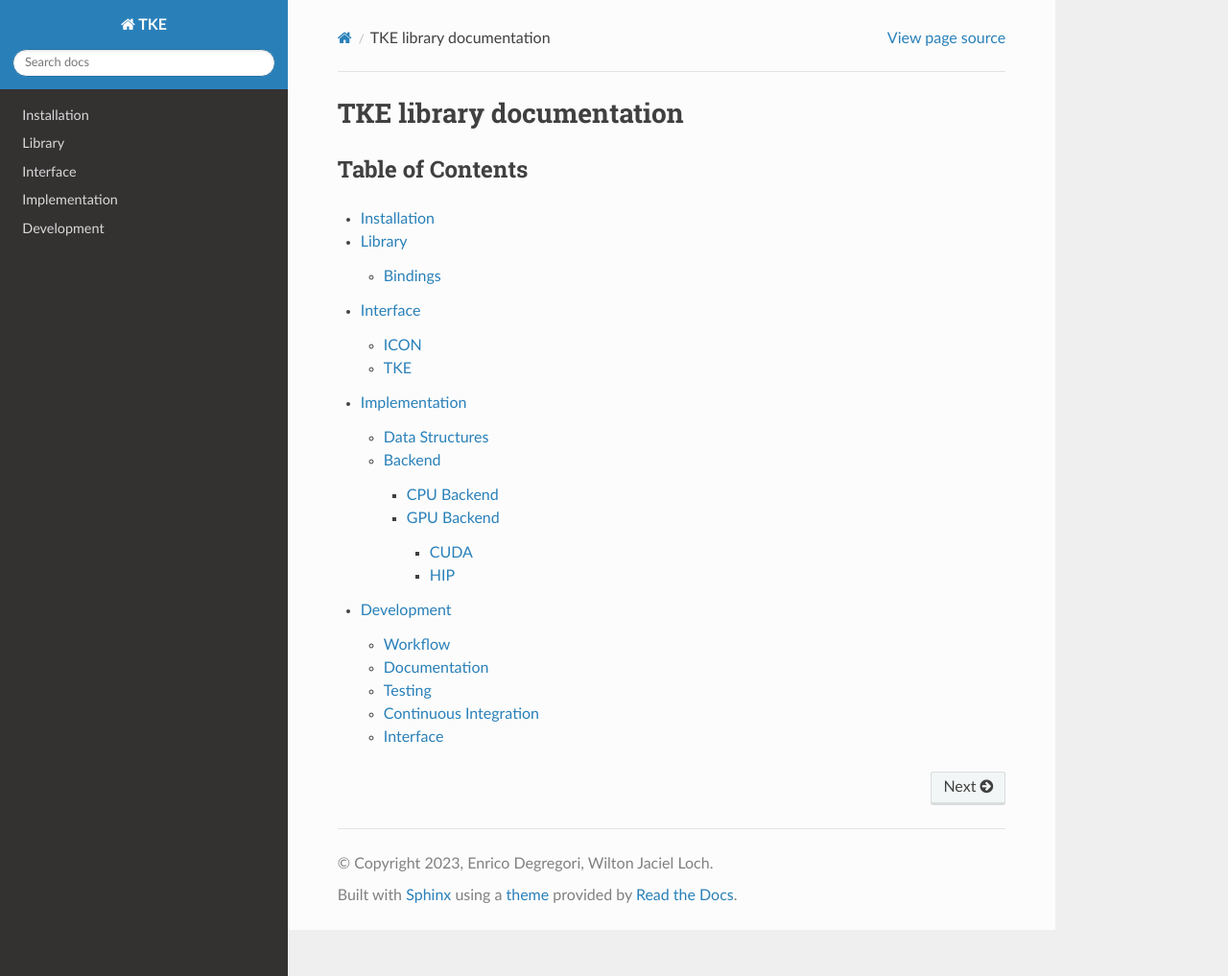
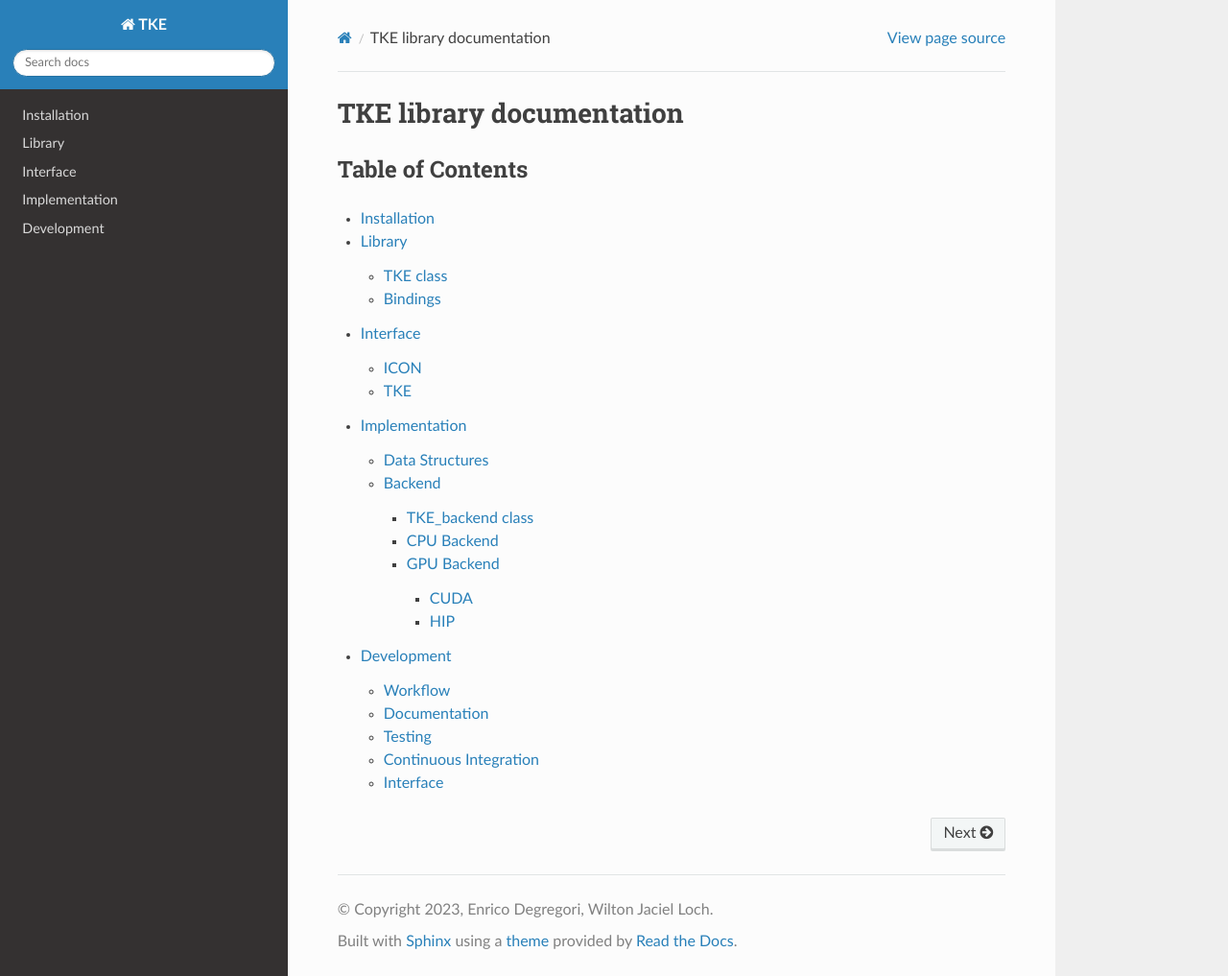
Before and after one commit to EnricoDeg/YAOP, a Sphinx documentation site: the page built from doc/source/index.rst, in a window 1280 px wide and 1017 px high. Shown: the whole window at 96% size. Built offline with Sphinx 7.4.7 and the Read the Docs theme 2.0.0, drawn with Linux system fonts in a browser that asks for light colours.

Commit message:
doc: doxygen documentation referenced in separate rst files

```diff
--- a/doc/source/backend.rst
+++ b/doc/source/backend.rst
@@ -5,11 +5,9 @@
 
 Info about the backend implementation.
 
-.. doxygenfile:: TKE_backend.hpp
-   :project: TKE
-
 .. toctree::
    :maxdepth: 2
 
+   cpp_doxygen_tke_backend
    backend_cpu
    backend_gpu
--- /dev/null
+++ b/doc/source/cpp_doxygen_tke.rst
@@ -0,0 +1,7 @@
+.. _cpp_doxygen_tke:
+
+TKE class
+=========
+
+.. doxygenfile:: TKE.hpp
+   :project: TKE
--- /dev/null
+++ b/doc/source/cpp_doxygen_tke_backend.rst
@@ -0,0 +1,7 @@
+.. _cpp_doxygen_tke_backend:
+
+TKE_backend class
+=================
+
+.. doxygenfile:: TKE_backend.hpp
+   :project: TKE
--- a/doc/source/library.rst
+++ b/doc/source/library.rst
@@ -13,10 +13,8 @@
 
 The library is written in C++ but C and Fortran interfaces are provided. The `examples` folder provides simple benchmarks of the vertical mixing scheme running standalone and with different drivers written in the supported languages.
 
-.. doxygenfile:: TKE.hpp
-   :project: TKE
-
 .. toctree::
    :maxdepth: 2
 
+   cpp_doxygen_tke
    bindings
```
